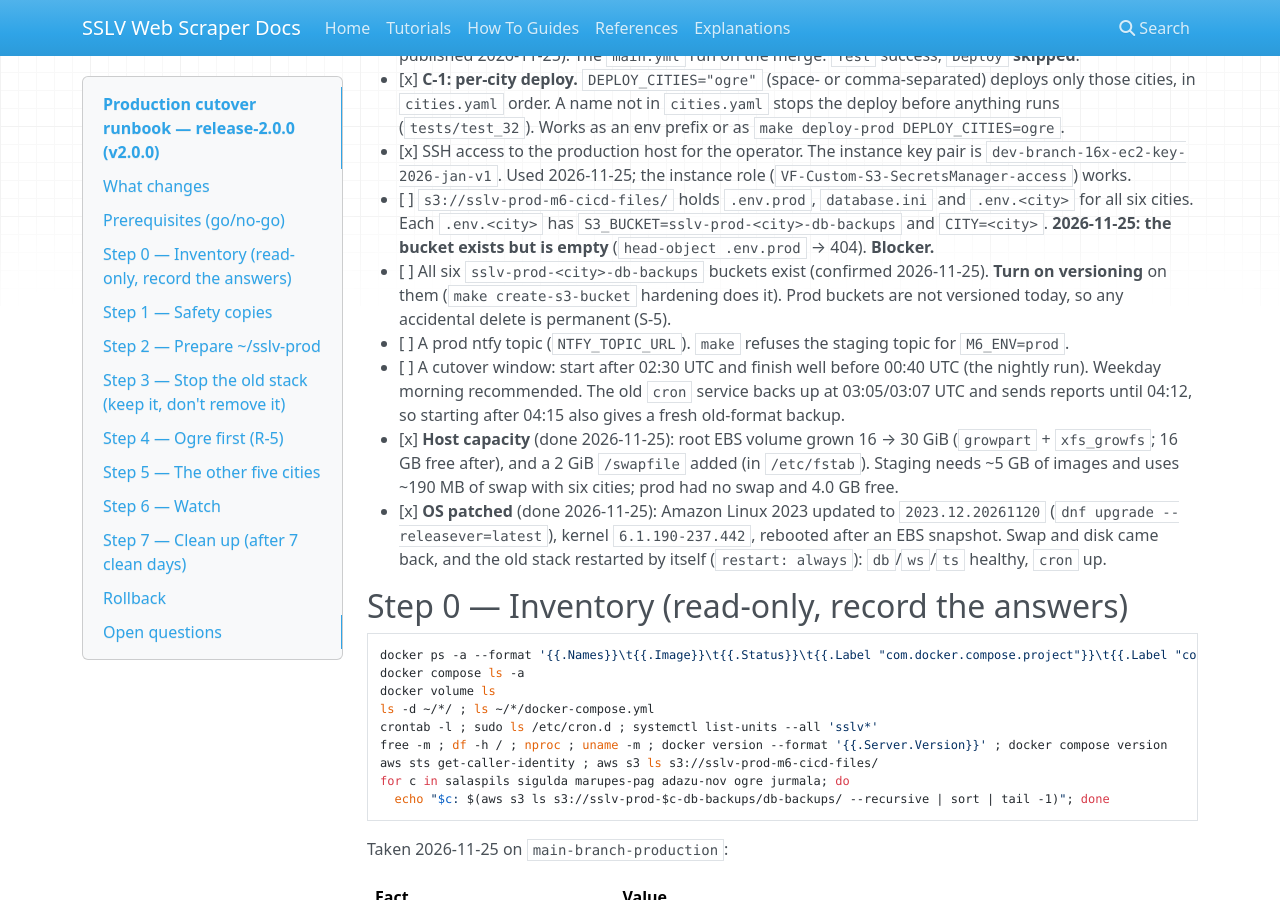
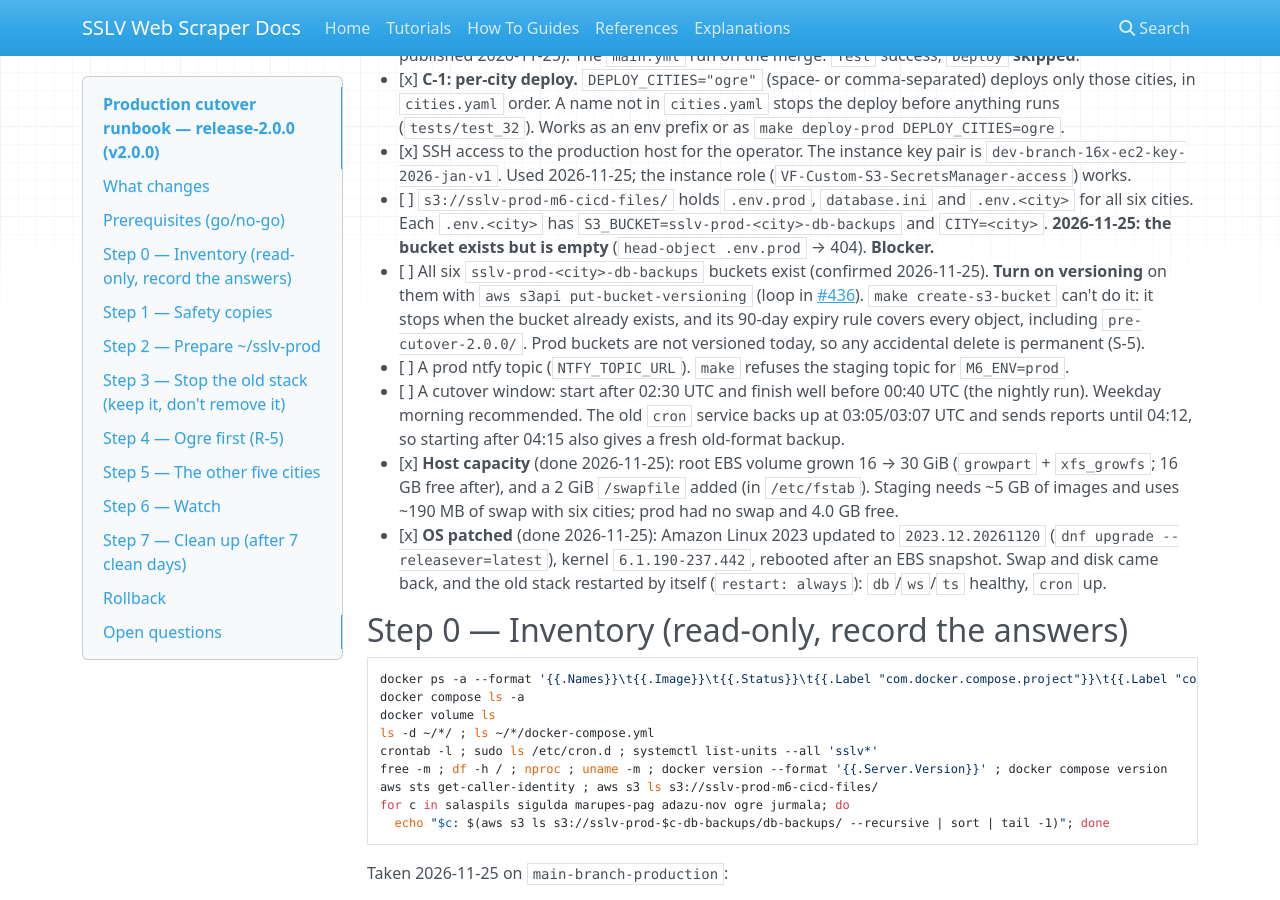
Before and after one commit to vfedotovs/sslv_web_scraper, an MkDocs documentation site: the page built from docs/production_cutover_runbook_release-2.0.0.md, in a window 1280 px wide and 900 px high, scrolled down 1141 px. Built offline with MkDocs 1.6.1, drawn with Linux system fonts in a browser that asks for light colours; nearby versions of some CDN libraries.

Commit message:
docs: runbook versioning step uses put-bucket-versioning, not create-s3-bucket
Co-Authored-By: Claude Opus 5.5 <noreply@anthropic.com>

```diff
--- a/docs/production_cutover_runbook_release-2.0.0.md
+++ b/docs/production_cutover_runbook_release-2.0.0.md
@@ -38,7 +38,7 @@ Ogre's history. The steps below handle both.
 - [x] **C-1: per-city deploy.** `DEPLOY_CITIES="ogre"` (space- or comma-separated) deploys only those cities, in `cities.yaml` order. A name not in `cities.yaml` stops the deploy before anything runs (`tests/test_32`). Works as an env prefix or as `make deploy-prod DEPLOY_CITIES=ogre`.
 - [x] SSH access to the production host for the operator. The instance key pair is `dev-branch-16x-ec2-key-2026-jan-v1`. Used 2026-11-25; the instance role (`VF-Custom-S3-SecretsManager-access`) works.
 - [ ] `s3://sslv-prod-m6-cicd-files/` holds `.env.prod`, `database.ini` and `.env.<city>` for all six cities. Each `.env.<city>` has `S3_BUCKET=sslv-prod-<city>-db-backups` and `CITY=<city>`. **2026-11-25: the bucket exists but is empty** (`head-object .env.prod` → 404). **Blocker.**
-- [ ] All six `sslv-prod-<city>-db-backups` buckets exist (confirmed 2026-11-25). **Turn on versioning** on them (`make create-s3-bucket` hardening does it). Prod buckets are not versioned today, so any accidental delete is permanent (S-5).
+- [ ] All six `sslv-prod-<city>-db-backups` buckets exist (confirmed 2026-11-25). **Turn on versioning** on them with `aws s3api put-bucket-versioning` (loop in [#436](https://github.com/vfedotovs/sslv_web_scraper/issues/436)). `make create-s3-bucket` can't do it: it stops when the bucket already exists, and its 90-day expiry rule covers every object, including `pre-cutover-2.0.0/`. Prod buckets are not versioned today, so any accidental delete is permanent (S-5).
 - [ ] A prod ntfy topic (`NTFY_TOPIC_URL`). `make` refuses the staging topic for `M6_ENV=prod`.
 - [ ] A cutover window: start after 02:30 UTC and finish well before 00:40 UTC (the nightly run). Weekday morning recommended. The old `cron` service backs up at 03:05/03:07 UTC and sends reports until 04:12, so starting after 04:15 also gives a fresh old-format backup.
 - [x] **Host capacity** (done 2026-11-25): root EBS volume grown 16 → 30 GiB (`growpart` + `xfs_growfs`; 16 GB free after), and a 2 GiB `/swapfile` added (in `/etc/fstab`). Staging needs ~5 GB of images and uses ~190 MB of swap with six cities; prod had no swap and 4.0 GB free.
```
